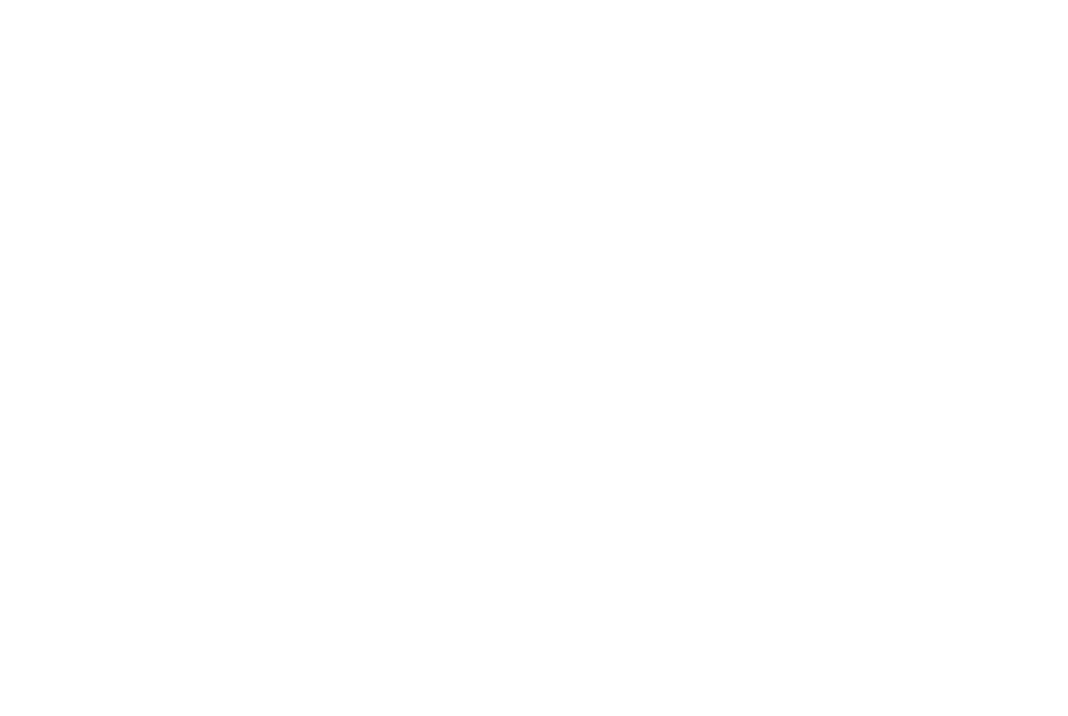
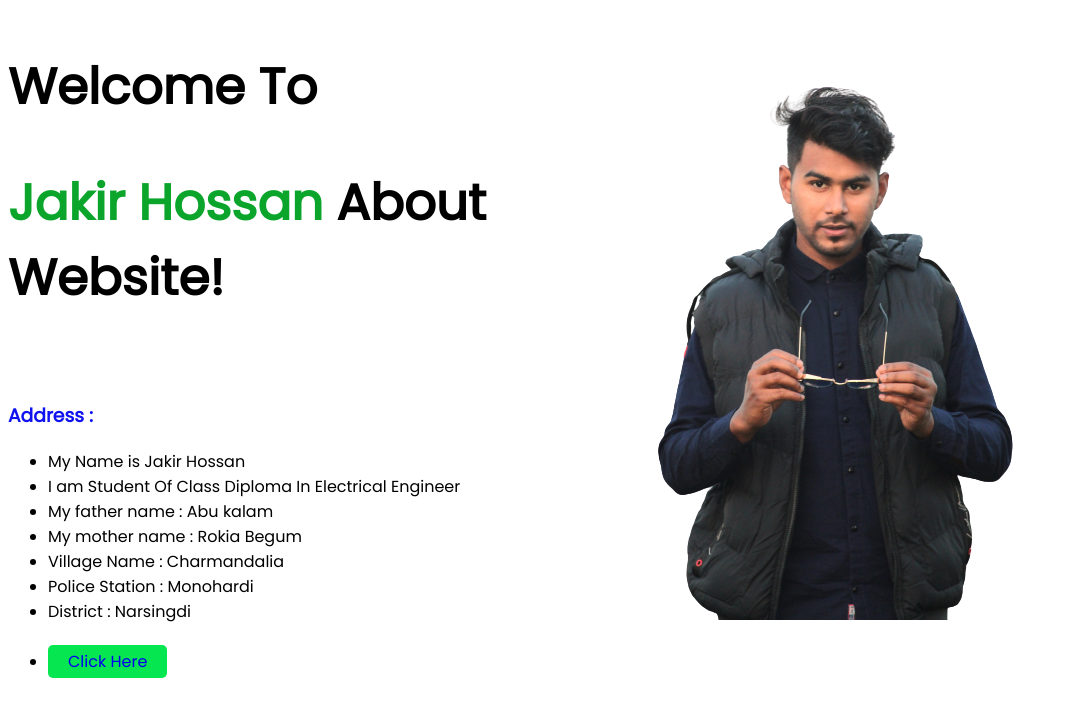
Before and after one commit to jakirhossan1/My-About, a plain HTML site: page index.html in a window 1280 px wide. Shown: the whole page, without its empty margins (0-1068 px from the left). Drawn offline with Linux system fonts and the light colour scheme.

Commit message:
new topic

```diff
--- a/index.html
+++ b/index.html
@@ -1,13 +1,44 @@
 <!DOCTYPE html>
 <html lang="en">
+
 <head>
     <meta charset="UTF-8">
     <meta http-equiv="X-UA-Compatible" content="IE=edge">
     <meta name="viewport" content="width=device-width, initial-scale=1.0">
     <title>jakir Hossan</title>
+    <link rel="preconnect" href="https://fonts.googleapis.com">
+    <link rel="preconnect" href="https://fonts.gstatic.com" crossorigin>
+    <link href="https://fonts.googleapis.com/css2?family=Poppins&display=swap" rel="stylesheet">
     <link rel="stylesheet" href="style.css">
 </head>
+
 <body>
 
+
+    <section>
+        <div class="half-width">
+            <h1>Welcome To</h1>
+            <h1><span class="color">Jakir Hossan</span> About Website!</h1>
+            <br>
+            <h3>Address :</h3>
+            <ul>
+                <li>My Name is Jakir Hossan</li>
+                <li>I am Student Of Class Diploma In Electrical Engineer</li>
+                <li>My father name : Abu kalam</li>
+                <li>My mother name : Rokia Begum</li>
+                <li>Village Name : Charmandalia</li>
+                <li>Police Station : Monohardi</li>
+                <li>District : Narsingdi</li>
+                <br>
+                <li><a class="link-button" target="_blank" href="www.google.com">Click Here</a></li>
+
+            </ul>
+        </div>
+
+
+        <div class="half-width"><img src="images/IMG_9733-01-removebg-preview.png" alt=""></div>
+    </section>
+
 </body>
+
 </html>
--- a/style.css
+++ b/style.css
@@ -0,0 +1,27 @@
+body{
+    font-family: 'Poppins', sans-serif;
+}
+h1{
+    font-size: 50px;
+
+}
+.color{
+    color: rgb(11, 165, 44);
+}
+h3{
+    color: rgb(15, 19, 240);
+}
+.link-button{
+    text-decoration: none;
+    background-color: rgb(6, 230, 81);
+    padding: 5px 20px;
+    border-radius: 5px;
+}
+section{
+    display: flex;
+    border-radius: 5px 20px;
+}
+.half-width{
+    width: 50%;
+
+}
```
Also changed, not shown: images/IMG_9733-01-removebg-preview.png (added).
